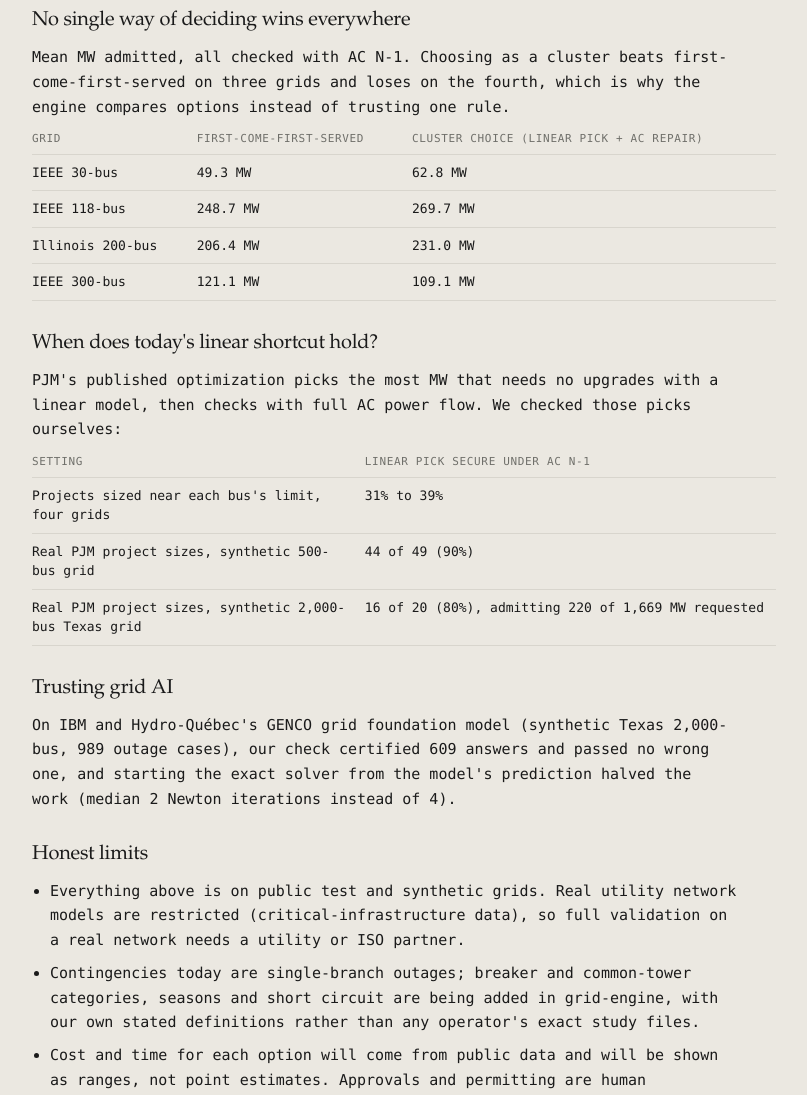
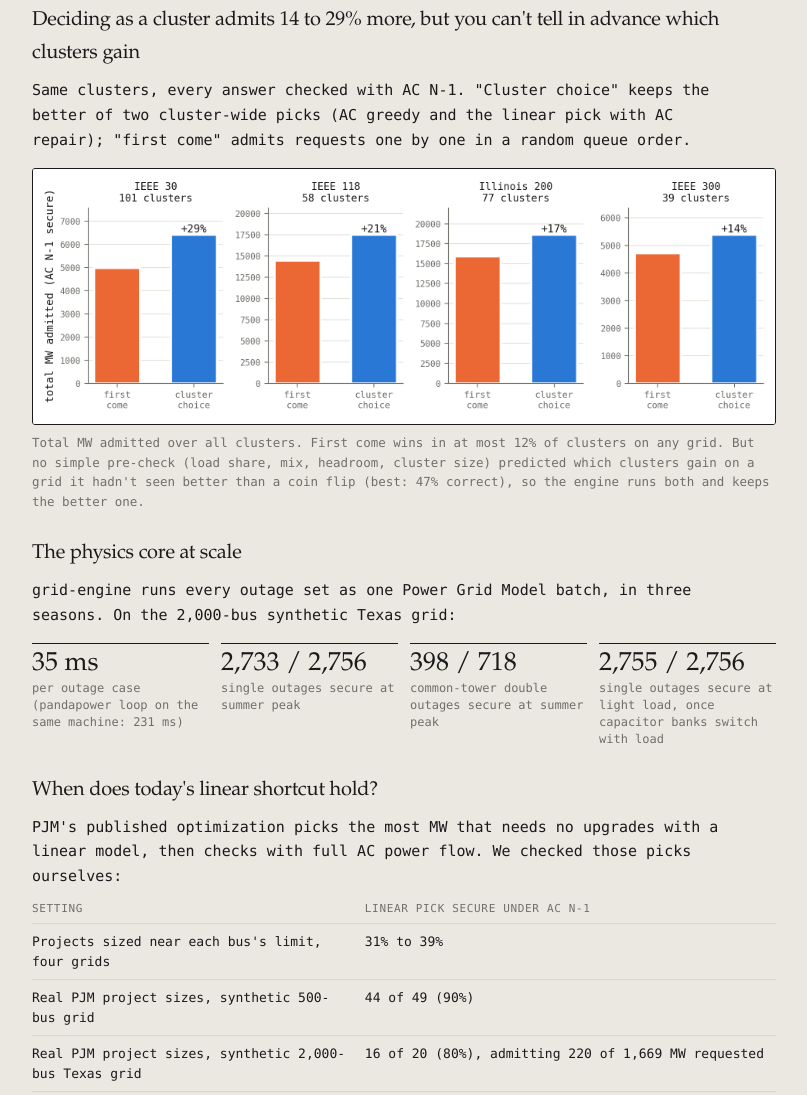
Before and after one commit to certified-interconnection/certified-interconnection.github.io, a plain HTML site: page index.html in a window 1280 px wide. Shown: the part 3959-5054 px from the top of the page, without its empty margins (236-1043 px from the left). Drawn offline with Linux system fonts and the light colour scheme.

Commit message:
Cluster choice vs first come on four grids; grid-engine at scale; v0.2 capacity layer
Co-Authored-By: Claude Opus 5.5 <noreply@anthropic.com>

```diff
--- a/index.html
+++ b/index.html
@@ -133,15 +133,18 @@
 </table></div>
 <figure><img src="assets/fig4_interaction.png" alt="Bar chart: joint AC capacity of each cluster as a percentage of the sum of individual capacities, IEEE 118-bus."><figcaption>IEEE 118-bus: the cluster's joint capacity is below the sum of its parts in almost every cluster.</figcaption></figure>
 
-<h3>No single way of deciding wins everywhere</h3>
-<p>Mean MW admitted, all checked with AC N-1. Choosing as a cluster beats first-come-first-served on three grids and loses on the fourth, which is why the engine compares options instead of trusting one rule.</p>
-<div class="res-wrap"><table>
-  <tr><th>Grid</th><th>First-come-first-served</th><th>Cluster choice (linear pick + AC repair)</th></tr>
-  <tr><td>IEEE 30-bus</td><td class="n">49.3 MW</td><td class="n">62.8 MW</td></tr>
-  <tr><td>IEEE 118-bus</td><td class="n">248.7 MW</td><td class="n">269.7 MW</td></tr>
-  <tr><td>Illinois 200-bus</td><td class="n">206.4 MW</td><td class="n">231.0 MW</td></tr>
-  <tr><td>IEEE 300-bus</td><td class="n">121.1 MW</td><td class="n">109.1 MW</td></tr>
-</table></div>
+<h3>Deciding as a cluster admits 14 to 29% more, but you can't tell in advance which clusters gain</h3>
+<p>Same clusters, every answer checked with AC N-1. "Cluster choice" keeps the better of two cluster-wide picks (AC greedy and the linear pick with AC repair); "first come" admits requests one by one in a random queue order.</p>
+<figure><img src="assets/fig5_cluster_vs_queue.png" alt="Bar charts for four grids: total MW admitted by first-come is lower than by cluster choice on every grid, by 29, 21, 17 and 14 percent."><figcaption>Total MW admitted over all clusters. First come wins in at most 12% of clusters on any grid. But no simple pre-check (load share, mix, headroom, cluster size) predicted which clusters gain on a grid it hadn't seen better than a coin flip (best: 47% correct), so the engine runs both and keeps the better one.</figcaption></figure>
+
+<h3>The physics core at scale</h3>
+<p>grid-engine runs every outage set as one Power Grid Model batch, in three seasons. On the 2,000-bus synthetic Texas grid:</p>
+<div class="stats">
+  <div><b>35 ms</b>per outage case (pandapower loop on the same machine: 231 ms)</div>
+  <div><b>2,733 / 2,756</b>single outages secure at summer peak</div>
+  <div><b>398 / 718</b>common-tower double outages secure at summer peak</div>
+  <div><b>2,755 / 2,756</b>single outages secure at light load, once capacitor banks switch with load</div>
+</div>
 
 <h3>When does today's linear shortcut hold?</h3>
 <p>PJM's published optimization picks the most MW that needs no upgrades with a linear model, then checks with full AC power flow. We checked those picks ourselves:</p>
@@ -158,18 +161,18 @@
 <h3>Honest limits</h3>
 <ul class="limits">
   <li>Everything above is on public test and synthetic grids. Real utility network models are restricted (critical-infrastructure data), so full validation on a real network needs a utility or ISO partner.</li>
-  <li>Contingencies today are single-branch outages; breaker and common-tower categories, seasons and short circuit are being added in grid-engine, with our own stated definitions rather than any operator's exact study files.</li>
+  <li>Contingency sets (single outages, common-tower pairs, sampled double outages) and the three seasons use our own stated definitions, not any operator's study files. Generator reactive limits, short circuit and dynamics are not in yet.</li>
   <li>Cost and time for each option will come from public data and will be shown as ranges, not point estimates. Approvals and permitting are human decisions; the engine can flag them, not predict them.</li>
   <li>The learned certified screen does not yet beat simply scaling the linear answer down; the guarantee layer is being rebuilt to hold for optimizer-chosen clusters.</li>
 </ul>
 
 <div class="sec-label" id="code">Code</div>
 <div class="repo"><div class="dot"></div><div><a href="https://github.com/certified-interconnection/pjm-queue-data"><b>pjm-queue-data</b></a><span class="tag">public</span><br><span class="muted">Every generation request in PJM's public queue, cleaned, with the completion, withdrawal and crowding statistics above.</span></div></div>
-<div class="repo"><div class="dot"></div><div><a href="https://github.com/certified-interconnection/grid-engine"><b>grid-engine</b></a><span class="tag">public &middot; v0.1</span><br><span class="muted">Physics core on Power Grid Model: MATPOWER cases, three seasons, P1 / P7 / double-outage sets, batch AC security. Tested against pandapower (voltages agree to 1e-6 pu).</span></div></div>
+<div class="repo"><div class="dot"></div><div><a href="https://github.com/certified-interconnection/grid-engine"><b>grid-engine</b></a><span class="tag">public &middot; v0.2</span><br><span class="muted">Physics core on Power Grid Model: MATPOWER cases, three seasons, P1 / P7 / double-outage sets, batch AC security, and the capacity layer: how much each bus, project and cluster can take, what binds, and the exact best cluster decision. Tested against pandapower (voltages agree to 1e-6 pu).</span></div></div>
 <div class="repo"><div class="dot"></div><div><b>certify-or-defer</b><span class="tag">private for now</span><br><span class="muted">Learned AC corrections, the cluster-selection reproduction (matches brute force exactly) and the certify-or-defer guarantee.</span></div></div>
 <div class="repo"><div class="dot"></div><div><b>cluster-values</b><span class="tag">private for now</span><br><span class="muted">Each project's value alone and in the cluster, who helps or crowds whom, fair cost shares and withdrawal sensitivity.</span></div></div>
 <div class="repo"><div class="dot"></div><div><a href="https://github.com/sehajr-singhs/genco-certify"><b>genco-certify</b></a><span class="tag">public</span><br><span class="muted">Certify-or-reject for grid foundation-model predictions (GENCO, OpenGridFM).</span></div></div>
-<div class="repo"><div class="dot"></div><div><a href="https://github.com/PowerGridModel/power-grid-model/pull/1720"><b>Power Grid Model #1720</b></a><span class="tag">upstream</span><br><span class="muted">IEEE 118-bus validation case contributed to Power Grid Model, plus warm-start benchmarks on #1609.</span></div></div>
+<div class="repo"><div class="dot"></div><div><a href="https://github.com/PowerGridModel/power-grid-model/pull/1720"><b>Power Grid Model #1720</b></a><span class="tag">upstream</span><br><span class="muted">IEEE 118-bus validation case contributed to Power Grid Model, plus warm-start benchmarks on #1609, re-run on the maintainers' experimental branch (<a href="https://github.com/sehajr-singhs/pgm-warmstart-bench">scripts</a>).</span></div></div>
 
 <div class="sec-label" id="roadmap">Roadmap</div>
 <ol class="road">
```
Also changed, not shown: assets/fig5_cluster_vs_queue.png (added).
